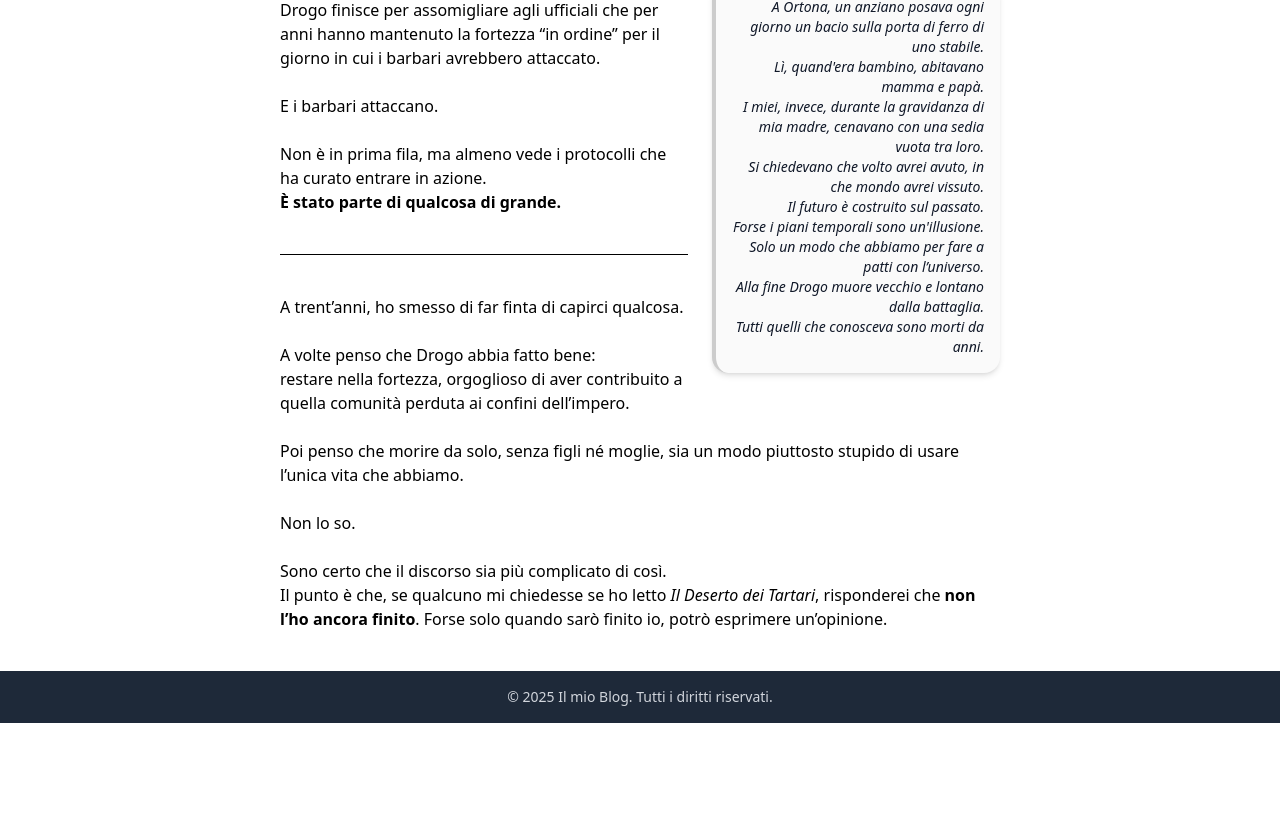
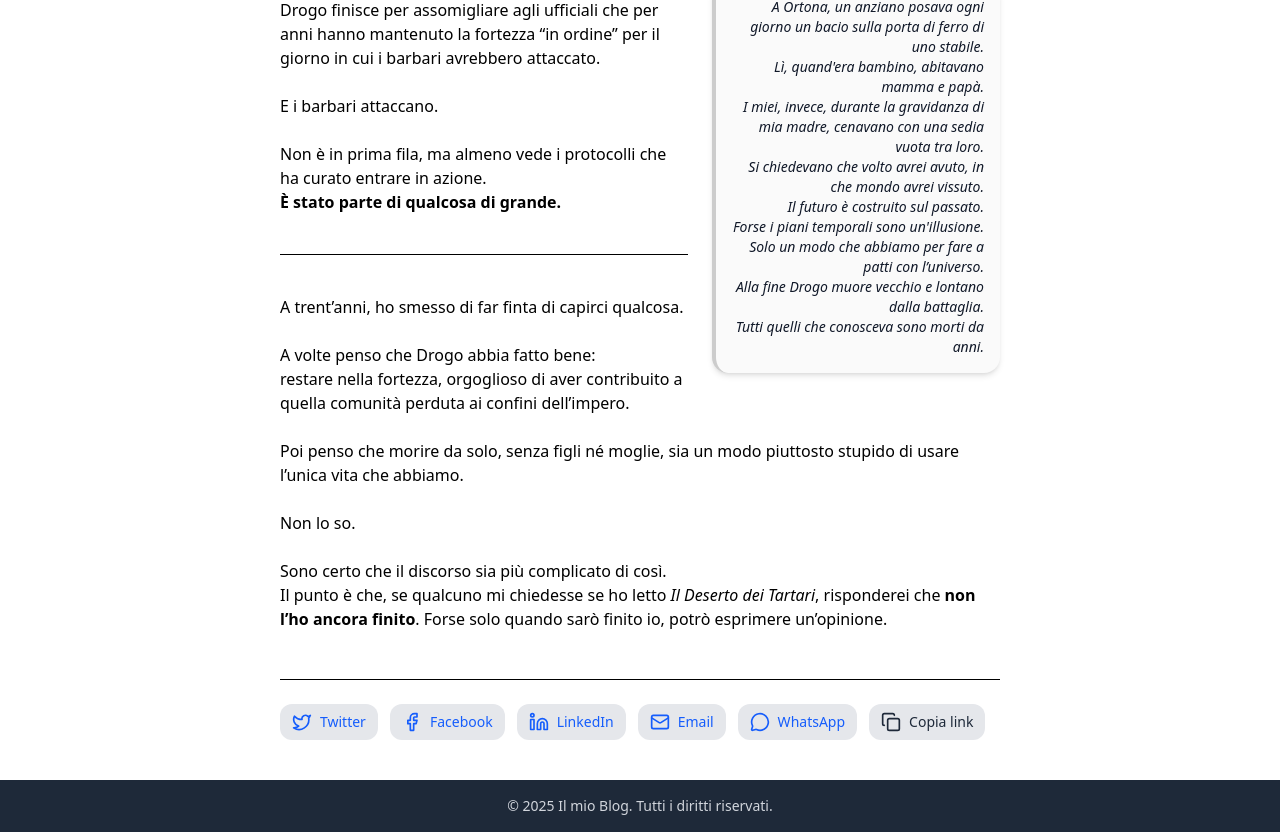
Before and after one commit to DjamboOfficial/djambo-blog, a Next.js app: page /blog/deserto in a window 1280 px wide. Shown: the part 2546-3378 px from the top of the page. Before the commit the page ends 3269 px from the top, so only its background shows below. Built offline with nearby package versions, Linux system fonts and the light colour scheme; no server answers.

Commit message:
add social-share

```diff
--- a/package.json
+++ b/package.json
@@ -17,6 +17,7 @@
     "dynamic": "^4.2.2",
     "framer-motion": "^12.23.11",
     "gray-matter": "^4.0.3",
+    "lucide-react": "^0.540.0",
     "next": "15.4.4",
     "next-mdx-remote": "^5.0.0",
     "next-seo": "^6.8.0",
--- a/src/app/page.js
+++ b/src/app/page.js
@@ -7,11 +7,18 @@ export const metadata = {
   description: "Tutti gli articoli pubblicati, in ordine dal più recente.",
 };
 
-export default function BlogIndexPage() {
-  // Ordina per data decrescente
-  const posts = getAllPosts().sort(
-    (a, b) => new Date(b.date || 0) - new Date(a.date || 0)
-  );
+// 👇 Qui Next.js App Router ti passa "params.locale"
+export default function BlogIndexPage({ params }) {
+  const { locale } = params;
+
+  // Recupero tutti i post
+  let posts = getAllPosts();
+
+  // Filtro i post per lingua (assumendo che tu abbia "lang" nel frontmatter MDX)
+  posts = posts.filter((p) => p.lang === locale);
+
+  // Ordino per data decrescente
+  posts = posts.sort((a, b) => new Date(b.date || 0) - new Date(a.date || 0));
 
   return (
     <FadeIn>
--- a/src/components/Post.js
+++ b/src/components/Post.js
@@ -1,5 +1,6 @@
 // components/Post.js
 import Image from "next/image";
+import SocialShare from "./SocialShare";
 
 export default function Post({ children, title, date, cover }) {
   const isRemote = (url) => /^https?:\/\//.test(url);
@@ -66,6 +67,7 @@ export default function Post({ children, title, date, cover }) {
       >
         {children}
       </div>
+      <SocialShare title={title} />
     </article>
   );
 }
--- /dev/null
+++ b/src/components/SocialShare.js
@@ -0,0 +1,85 @@
+// components/SocialShare.js
+"use client";
+
+import {
+  Twitter,
+  Facebook,
+  Linkedin,
+  Mail,
+  MessageCircle,
+  Copy,
+} from "lucide-react";
+
+const socialPlatforms = [
+  {
+    name: "Twitter",
+    icon: <Twitter size={20} />,
+    url: (title, url) =>
+      `https://twitter.com/intent/tweet?text=${encodeURIComponent(
+        title
+      )}&url=${encodeURIComponent(url)}`,
+  },
+  {
+    name: "Facebook",
+    icon: <Facebook size={20} />,
+    url: (title, url) =>
+      `https://www.facebook.com/sharer/sharer.php?u=${encodeURIComponent(url)}`,
+  },
+  {
+    name: "LinkedIn",
+    icon: <Linkedin size={20} />,
+    url: (title, url) =>
+      `https://www.linkedin.com/shareArticle?mini=true&url=${encodeURIComponent(
+        url
+      )}&title=${encodeURIComponent(title)}`,
+  },
+  {
+    name: "Email",
+    icon: <Mail size={20} />,
+    url: (title, url) =>
+      `mailto:?subject=${encodeURIComponent(title)}&body=${encodeURIComponent(
+        url
+      )}`,
+  },
+  {
+    name: "WhatsApp",
+    icon: <MessageCircle size={20} />,
+    url: (title, url) =>
+      `https://wa.me/?text=${encodeURIComponent(title + " " + url)}`,
+  },
+];
+
+export default function SocialShare({ title }) {
+  const url = typeof window !== "undefined" ? window.location.href : "";
+
+  const copyToClipboard = () => {
+    navigator.clipboard.writeText(url);
+    alert("Link copiato negli appunti!");
+  };
+
+  return (
+    <div className="mt-12 border-t pt-6 flex flex-wrap gap-3 items-center">
+      {socialPlatforms.map((platform) => (
+        <a
+          key={platform.name}
+          href={platform.url(title, url)}
+          target="_blank"
+          rel="noopener noreferrer"
+          className="flex items-center gap-2 px-3 py-2 bg-gray-200 dark:bg-gray-800 text-gray-800 dark:text-gray-200 rounded-xl hover:bg-gray-300 dark:hover:bg-gray-700 transition"
+        >
+          {platform.icon}
+          <span className="text-sm">{platform.name}</span>
+        </a>
+      ))}
+
+      {/* Copy link */}
+      <button
+        onClick={copyToClipboard}
+        className="flex items-center gap-2 px-3 py-2 bg-gray-200 dark:bg-gray-800 text-gray-800 dark:text-gray-200 rounded-xl hover:bg-gray-300 dark:hover:bg-gray-700 transition"
+      >
+        <Copy size={20} />
+        <span className="text-sm">Copia link</span>
+      </button>
+    </div>
+  );
+}
--- a/src/components/ThemeToggle.js
+++ /dev/null
@@ -1,106 +0,0 @@
-// components/ThemeToggle.js
-"use client";
-
-import { useEffect, useState } from "react";
-
-const STORAGE_KEY = "theme"; // usa unico key (verifica che RootLayout usi la stessa)
-
-export default function ThemeToggle({ className = "" }) {
-  const [theme, setTheme] = useState(null); // 'dark' | 'light' | null
-
-  useEffect(() => {
-    // protezione per SSR (ma siamo in client)
-    const saved =
-      typeof window !== "undefined" && localStorage.getItem(STORAGE_KEY);
-    if (saved === "dark" || saved === "light") {
-      setTheme(saved);
-      document.documentElement.classList.toggle("dark", saved === "dark");
-      return;
-    }
-
-    // altrimenti usa la preferenza di sistema
-    const prefersDark =
-      typeof window !== "undefined" &&
-      window.matchMedia &&
-      window.matchMedia("(prefers-color-scheme: dark)").matches;
-
-    const initial = prefersDark ? "dark" : "light";
-    setTheme(initial);
-    document.documentElement.classList.toggle("dark", initial === "dark");
-  }, []);
-
-  const toggle = () => {
-    // se ancora null, fallback safe
-    const current =
-      theme ||
-      (document.documentElement.classList.contains("dark") ? "dark" : "light");
-    const next = current === "dark" ? "light" : "dark";
-    setTheme(next);
-    document.documentElement.classList.toggle("dark", next === "dark");
-    try {
-      localStorage.setItem(STORAGE_KEY, next);
-    } catch (e) {
-      // privacy mode può fallire
-      console.warn("Could not persist theme:", e);
-    }
-    console.log("Theme set to", next);
-  };
-
-  if (theme === null) {
-    return (
-      <button
-        className={`theme-toggle ${className}`}
-        aria-hidden="true"
-        tabIndex={-1}
-        title="Toggle theme"
-      >
-        <span className="sr-only">Toggle theme</span>
-      </button>
-    );
-  }
-
-  return (
-    <button
-      onClick={toggle}
-      aria-pressed={theme === "dark"}
-      aria-label="Toggle dark mode"
-      title={
-        theme === "dark"
-          ? "Passa alla modalità chiara"
-          : "Passa alla modalità scura"
-      }
-      className={`theme-toggle ${className}`}
-    >
-      {theme === "dark" ? (
-        <svg width="18" height="18" viewBox="0 0 24 24" fill="none" aria-hidden>
-          <path
-            d="M21 12.79A9 9 0 1 1 11.21 3 7 7 0 0 0 21 12.79z"
-            stroke="currentColor"
-            strokeWidth="1.2"
-            strokeLinecap="round"
-            strokeLinejoin="round"
-          />
-        </svg>
-      ) : (
-        <svg width="18" height="18" viewBox="0 0 24 24" fill="none" aria-hidden>
-          <circle
-            cx="12"
-            cy="12"
-            r="3"
-            stroke="currentColor"
-            strokeWidth="1.2"
-            strokeLinecap="round"
-            strokeLinejoin="round"
-          />
-          <path
-            d="M12 2v2M12 20v2M4.2 4.2l1.4 1.4M18.4 18.4l1.4 1.4M2 12h2M20 12h2M4.2 19.8l1.4-1.4M18.4 5.6l1.4-1.4"
-            stroke="currentColor"
-            strokeWidth="1.2"
-            strokeLinecap="round"
-            strokeLinejoin="round"
-          />
-        </svg>
-      )}
-    </button>
-  );
-}
```
Also changed, not shown: 1 other file (tests, documents, lock files or other folders).
